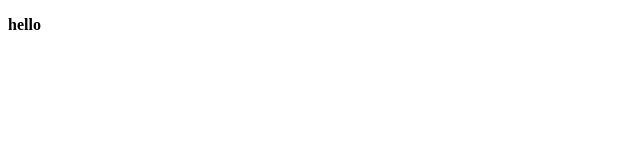
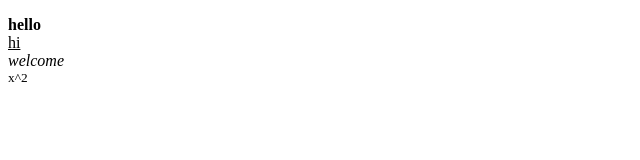
Before and after one commit to iamneo-production/bedffdbfdfefaeddcebadaeccdffeecabfeedab, a website: page public/index.html in a window 1280 px wide. Shown: the whole page, without its empty margins (0-640 px from the left). Drawn offline with Linux system fonts and the light colour scheme.

Commit message:
Backup Commit

```diff
--- a/public/index.html
+++ b/public/index.html
@@ -1,4 +1,7 @@
 <!DOCTYPE html>
 <html>
 <body>
-<p><b>hello</b><br></p>
+<p><b>hello</b><br>
+    <u>hi</u><br>
+    <i>welcome</i><br>
+    <sup>x^2</sup>
```
